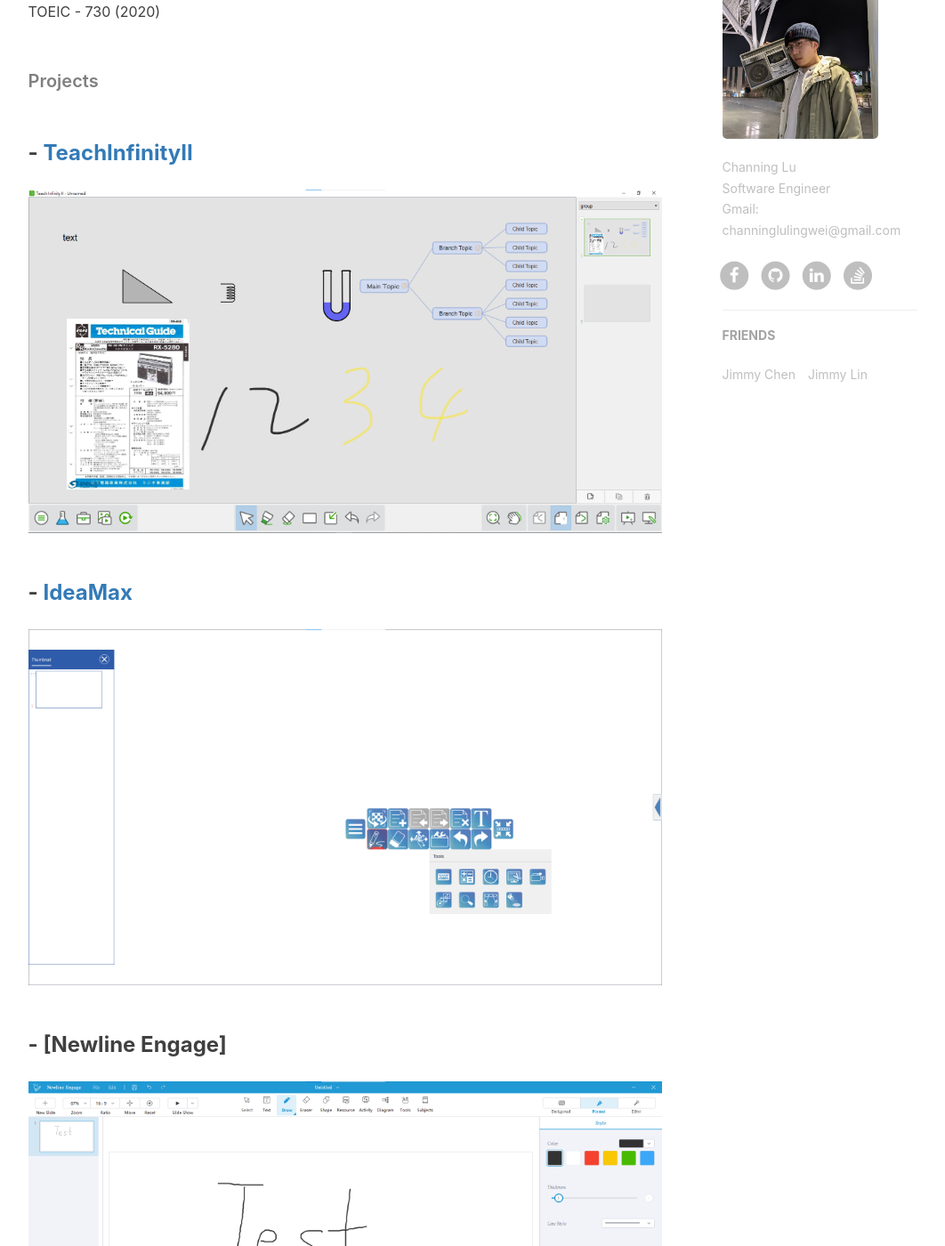
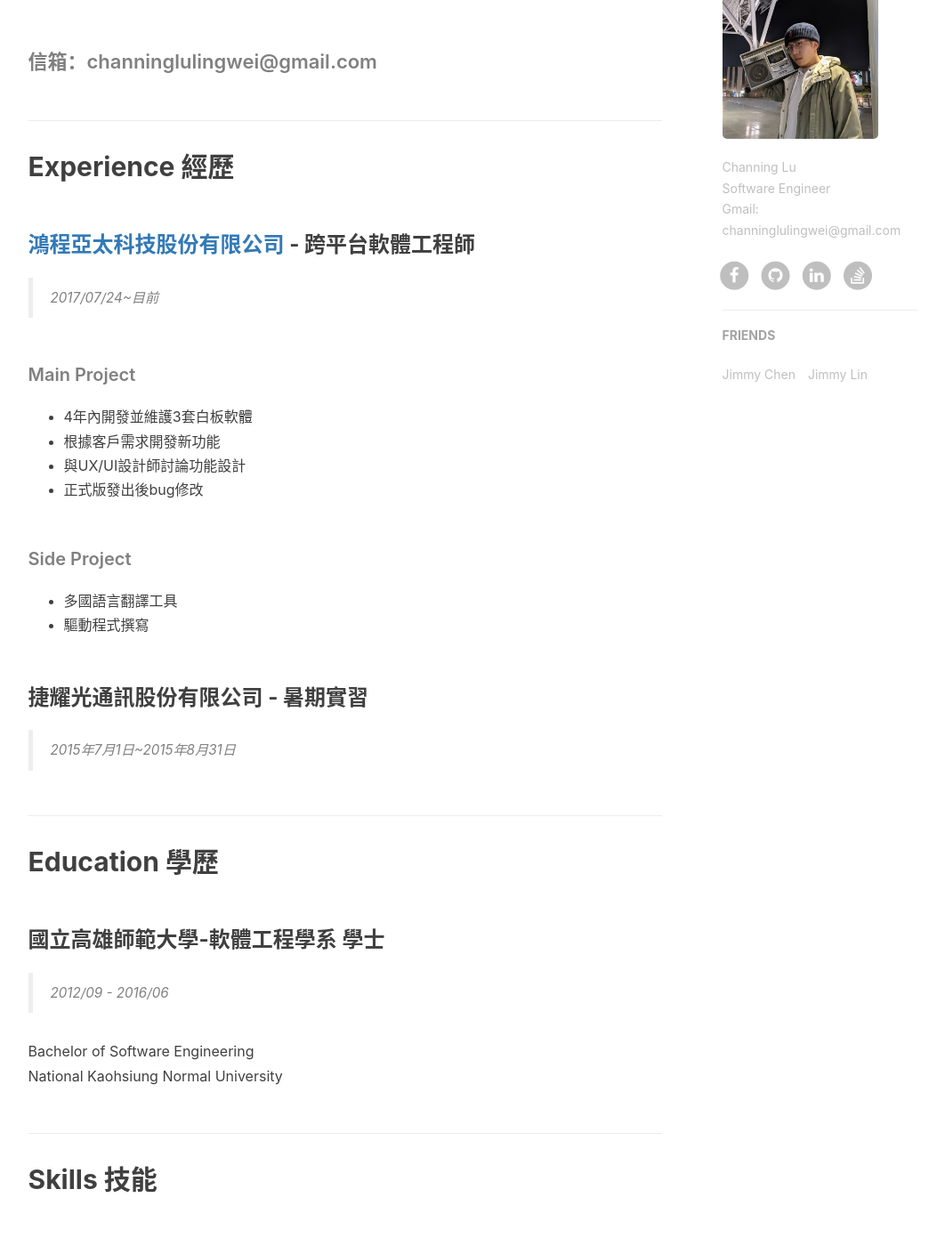
Before and after one commit to channing333/channing333.github.io, a Jekyll site: the page built from about.html, in a window 1280 px wide and 1400 px high, scrolled down 781 px. Shown: the whole window at 89% size, without its empty margins (136-1198 px from the left). Built offline with Jekyll 4.4.1, drawn with Linux system fonts in a browser that asks for light colours; nearby versions of some CDN libraries; comment, search, counter and statistics services are not loaded; some of the changed text lies outside the part shown.

Commit message:
20210616 channing about zh.md en.md要修改

```diff
--- a/_includes/about/zh.md
+++ b/_includes/about/zh.md
@@ -1,14 +1,47 @@
-Hi，我是呂聆煒，畢業於高雄師範大學，目前在[鴻程亞太科技](http://www.hitevision.com.tw/zh_TW/index.asp)擔任跨平台軟體工程師，現居新竹
+## About me 基本資料
+#### 姓名：呂聆煒
+#### 聯絡電話：0910 610 827
+#### 信箱：channinglulingwei@gmail.com
 
-##### Skill
-Programming
-##### Language
+## Experience 經歷
+### [鴻程亞太科技股份有限公司](http://www.hitevision.com.tw/zh_TW/index.asp) - 跨平台軟體工程師
+> 2017/07/24~目前
+
+##### Main Project
+* 4年內開發並維護3套白板軟體
+* 根據客戶需求開發新功能
+* 與UX/UI設計師討論功能設計
+* 正式版發出後bug修改
+
+##### Side Project
+* 多國語言翻譯工具
+* 驅動程式撰寫
+
+### 捷耀光通訊股份有限公司 - 暑期實習
+> 2015年7月1日~2015年8月31日
+
+## Education 學歷
+### 國立高雄師範大學-軟體工程學系 學士
+>2012/09 - 2016/06
+
+
+Bachelor of Software Engineering <br>
+National Kaohsiung Normal University
+
+## Skills 技能
+### Programming language
+QT / Java / C#
+### OS
+Win / Linux / macOS
+### Others
+Git
+### Language
 TOEIC - 730 (2020)
 
-##### Projects
+## Projects
 ### - [TeachInfinityII](https://newline-interactive.com/zh-hant/products/teach-infinity/)
 ![image](/../../../img/TeachInfinityII.png)
 ### - [IdeaMax](https://newline-interactive.com/usa/products/ideamax-digital-whiteboard-software/)
 ![image](/../../../img/IdeaMax.png)
-### - [Newline Engage]
+### - [Newline Engage](https://newline-interactive.com/products/whiteboard/)
 ![image](/../../../img/Newline Engage.png)
```
